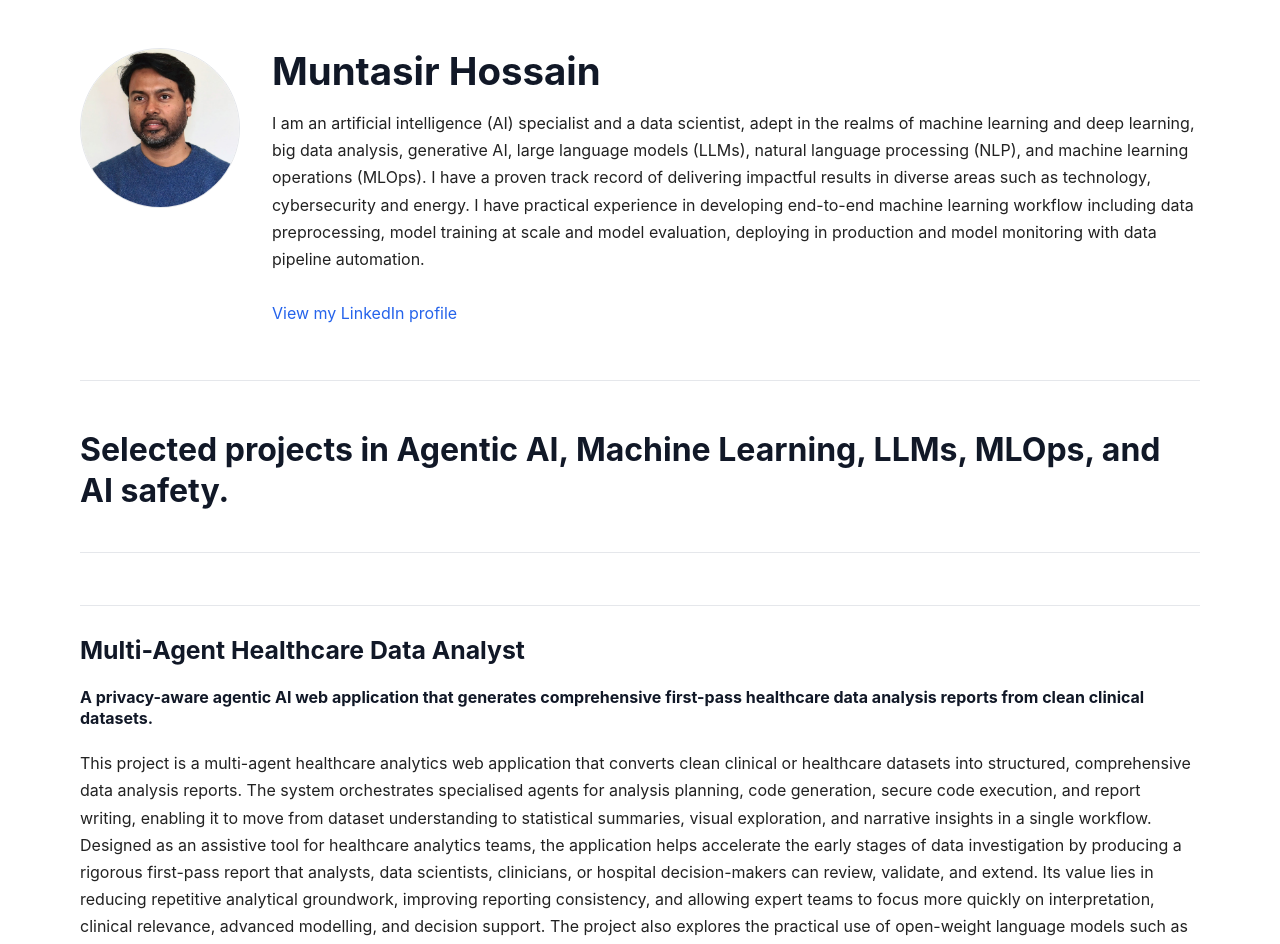
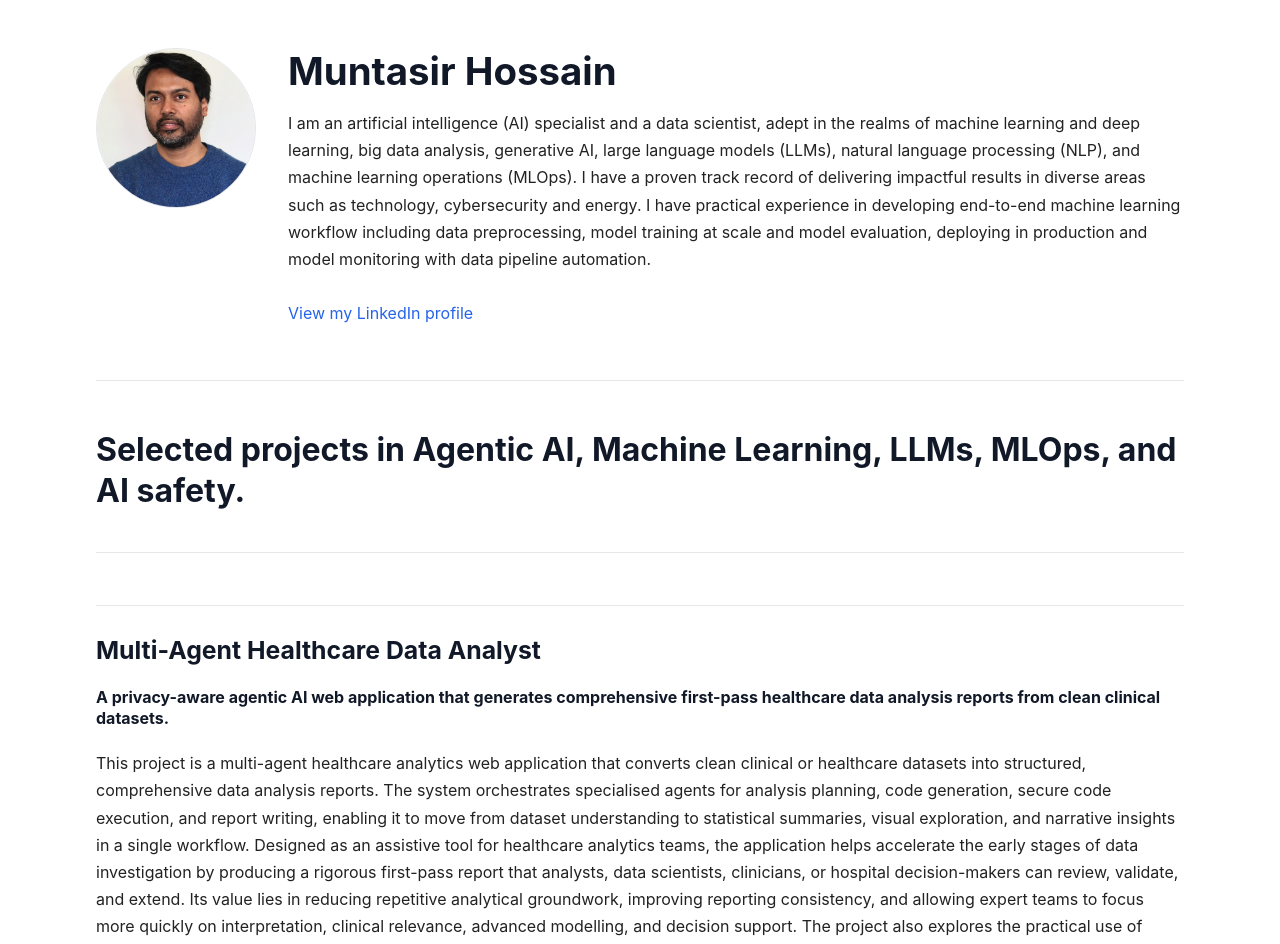
Before and after one commit to muntasirhssn/muntasirhssn.github.io, a Jekyll site: the page built from index.md, in a window 1280 px wide. Shown: the top 944 px of the page. Built offline with Jekyll 4.4.1, drawn with Linux system fonts in a browser that asks for light colours; our own code applies the rules of GitHub Pages for plain Markdown files.

Commit message:
Update default.html

```diff
--- a/_layouts/default.html
+++ b/_layouts/default.html
@@ -38,7 +38,7 @@
     }
 
     .page-wrapper {
-      width: min(1120px, 92%);
+      width: min(1120px, 85%);
       margin: 0 auto;
       padding: 48px 0 80px;
     }
@@ -174,7 +174,7 @@
       }
 
       iframe {
-        min-height: 640px;
+        min-height: 840px;
       }
     }
   </style>
```
